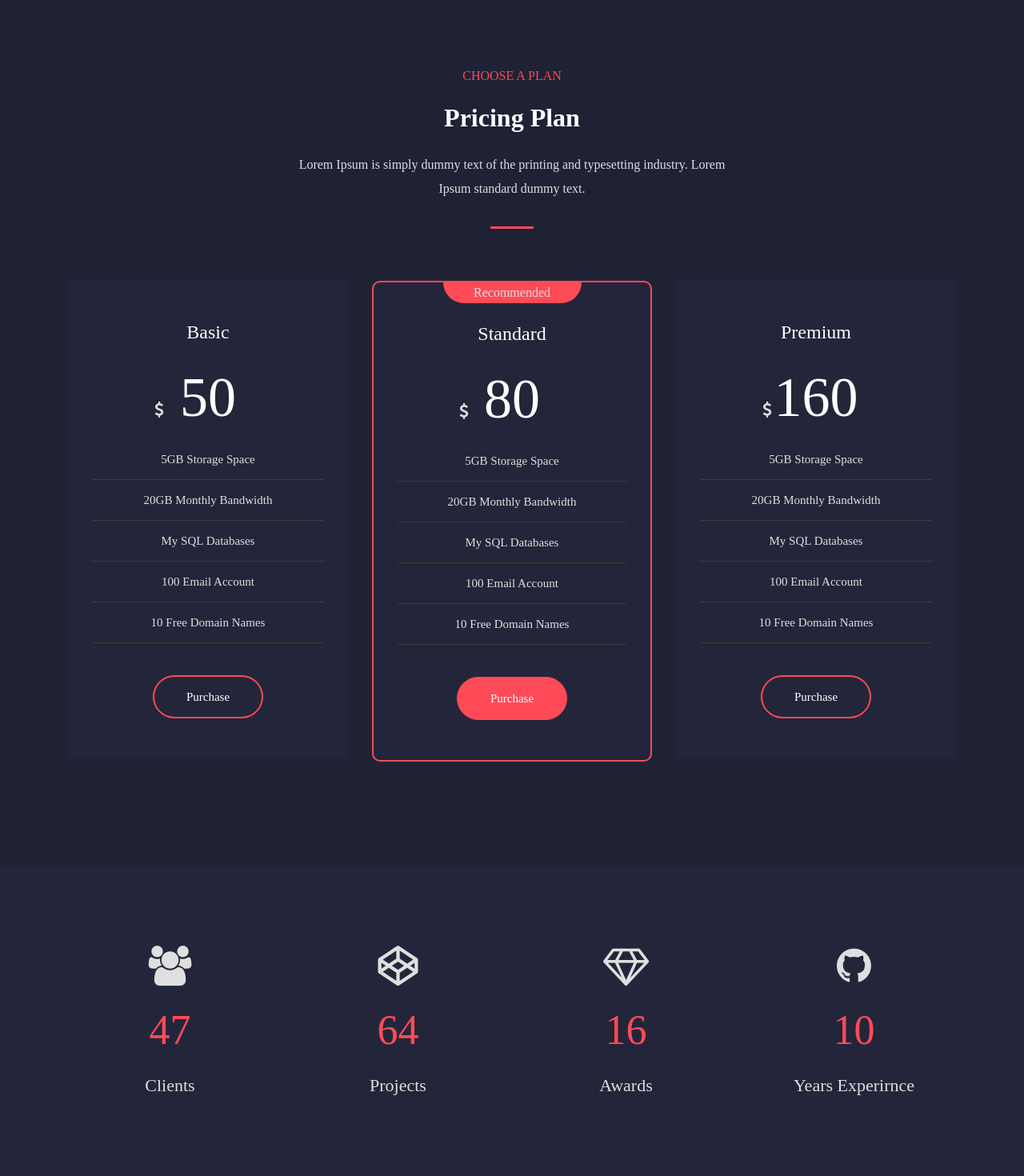
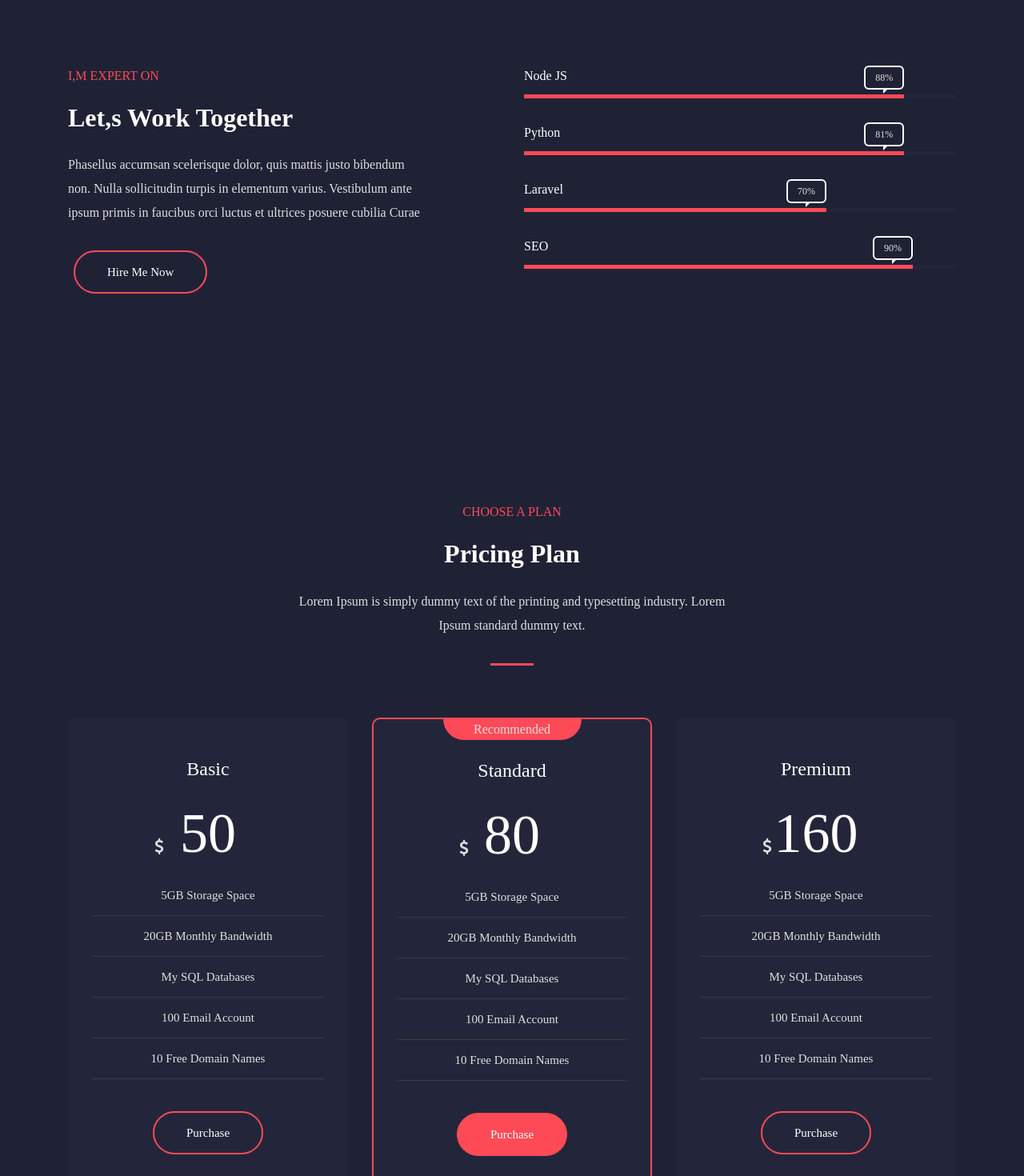
Before and after one commit to mcleanka/resume, a React (Create React App) app: page / in a window 1280 px wide. Shown: the part 5260-6730 px from the top of the page at 80% size. Built offline with nearby package versions, Linux system fonts and the light colour scheme.

Commit message:
Arranged components format

```diff
--- a/src/App.js
+++ b/src/App.js
@@ -12,6 +12,7 @@ import React from "react";
 import Statistics from "./components/Statistics";
 import Testimonial from "./components/Testimonial";
 import Partners from "./components/Partners";
+import Pricing from "./components/Princing";
 
 function App() {
   return (
@@ -20,12 +21,13 @@ function App() {
       <Introduction />
       <Services />
       <About />
-      {/* <Skills /> */}
       <Portfolio />
-      <Blog />
+      <Skills />
+      <Pricing />
       <Statistics />
       <Testimonial />
       <Partners />
+      <Blog />
       <Contact />
       <Footer />
       <BackToTop />
--- a/src/components/Blog.js
+++ b/src/components/Blog.js
@@ -1,15 +1,19 @@
 import React from 'react'
+
+import blog1 from "../assets/images/blog-1.jpg"
+import blog2 from "../assets/images/blog-2.jpg"
+import blog3 from "../assets/images/blog-3.jpg"
 
 function Blog() {
 	return (
 		<>
-			<section id="pricing" className="section-padding">
+			<section id="blog" className="section-padding">
 				<div className="container">
 					<div className="row justify-content-center">
 						<div className="col-lg-6">
-							<div className="section-title underline">
-								<span>CHOOSE A PLAN</span>
-								<h2>Pricing Plan<span className="span-inline"></span></h2>
+							<div className="section-title wow fadeInUp" data-wow-delay="0.2s">
+								<span>Latest Post</span>
+								<h2>Latest blog<span className="span-inline"></span></h2>
 								<p className="title-desc">
 									Lorem Ipsum is simply dummy text of the printing and typesetting
 									industry. Lorem Ipsum standard dummy text.
@@ -21,69 +25,106 @@ function Blog() {
 				<div className="container">
 					<div className="row justify-content-center">
 						<div className="col-lg-4 col-md-6">
-							<div
-								className="amike-pricing-table wow fadeInLeft"
-								data-wow-delay="0.2s"
-							>
-								<h4 className="type elementor-inline-editing">Basic</h4>
-								<div className="position-relative">
-									<h1 className="amike-price elementor-inline-editing">50</h1>
-									<span className="amike-currency fa fa-dollar"></span>
+							<div className="blog-item mb-50 wow fadeInLeft" data-wow-delay="0.2s">
+								<div className="blog-thumb">
+									<a href="single.html"
+									><img
+											src={blog1}
+											alt="Ten Secrets You Will Not Want To Know"
+										/></a>
 								</div>
-								<ul>
-									<li>5GB Storage Space</li>
-									<li>20GB Monthly Bandwidth</li>
-									<li>My SQL Databases</li>
-									<li>100 Email Account</li>
-									<li>10 Free Domain Names</li>
-								</ul>
-								<a className="elementor-inline-editing amike-btn bordered" href="javascript"
-								>Purchase</a
-								>
+								<div className="blog-content s-blog-content">
+									<div className="blog-meta mb-15">
+										<ul className="list-inline">
+											<li className="list-inline-item">
+												<i className="fa fa-user"></i>By<a href="javascript"> admin</a>
+											</li>
+											<li className="list-inline-item">
+												<i className="fa fa-calendar-o"></i>Tuesday
+											</li>
+											<li className="list-inline-item">
+												<i className="fa fa-comments"></i>3
+											</li>
+										</ul>
+									</div>
+									<h5>
+										<a href="single.html"
+										>Ten Secrets You Will Not Want To Know</a
+										>
+									</h5>
+									<a href="single.html"
+									>Read More<i className="fa fa-fw fa-arrow-circle-right"></i
+									></a>
+								</div>
 							</div>
 						</div>
 						<div className="col-lg-4 col-md-6">
-							<div
-								className="amike-pricing-table recommended wow fadeInLeft"
-								data-wow-delay="0.4s"
-							>
-								<h4 className="type elementor-inline-editing">Standard</h4>
-								<div className="position-relative">
-									<h1 className="amike-price elementor-inline-editing">80</h1>
-									<span className="amike-currency fa fa-dollar"></span>
+							<div className="blog-item mb-50 wow fadeInLeft" data-wow-delay="0.4s">
+								<div className="blog-thumb">
+									<a href="single.html"
+									><img
+											src={blog2}
+											alt="You&#8217;ve gotta dance like there&#8217;s nobody watching"
+										/></a>
 								</div>
-								<ul>
-									<li>5GB Storage Space</li>
-									<li>20GB Monthly Bandwidth</li>
-									<li>My SQL Databases</li>
-									<li>100 Email Account</li>
-									<li>10 Free Domain Names</li>
-								</ul>
-								<a className="elementor-inline-editing amike-btn bordered" href="javascript"
-								>Purchase</a
-								>
+								<div className="blog-content s-blog-content">
+									<div className="blog-meta mb-15">
+										<ul className="list-inline">
+											<li className="list-inline-item">
+												<i className="fa fa-user"></i>By<a href="javascript"> admin</a>
+											</li>
+											<li className="list-inline-item">
+												<i className="fa fa-calendar-o"></i>Wednesday
+											</li>
+											<li className="list-inline-item">
+												<i className="fa fa-comments"></i>3
+											</li>
+										</ul>
+									</div>
+									<h5>
+										<a href="single.html"
+										>You&#8217;ve gotta dance like there&#8217;s nobody
+											watching</a
+										>
+									</h5>
+									<a href="single.html"
+									>Read More<i className="fa fa-fw fa-arrow-circle-right"></i
+									></a>
+								</div>
 							</div>
 						</div>
 						<div className="col-lg-4 col-md-6">
-							<div
-								className="amike-pricing-table wow fadeInLeft"
-								data-wow-delay="0.6s"
-							>
-								<h4 className="type elementor-inline-editing">Premium</h4>
-								<div className="position-relative">
-									<h1 className="amike-price elementor-inline-editing">160</h1>
-									<span className="amike-currency fa fa-dollar"></span>
+							<div className="blog-item mb-50 wow fadeInLeft" data-wow-delay="0.6s">
+								<div className="blog-thumb">
+									<a href="single.html"
+									><img
+											src={blog3}
+											alt="I must explain to you how all this mistaken idea"
+										/></a>
 								</div>
-								<ul>
-									<li>5GB Storage Space</li>
-									<li>20GB Monthly Bandwidth</li>
-									<li>My SQL Databases</li>
-									<li>100 Email Account</li>
-									<li>10 Free Domain Names</li>
-								</ul>
-								<a className="elementor-inline-editing amike-btn bordered" href="javascript"
-								>Purchase</a
-								>
+								<div className="blog-content s-blog-content">
+									<div className="blog-meta mb-15">
+										<ul className="list-inline">
+											<li className="list-inline-item">
+												<i className="fa fa-user"></i>By<a href="javascript"> admin</a>
+											</li>
+											<li className="list-inline-item">
+												<i className="fa fa-calendar-o"></i>Saturday
+											</li>
+											<li className="list-inline-item">
+												<i className="fa fa-comments"></i>3
+											</li>
+										</ul>
+									</div>
+									<h5>
+										<a href="single.html"
+										>I must explain to you how all this mistaken idea</a
+										>
+									</h5>
+									<a href="single.html"
+									>Read More<i className="fa fa-fw fa-arrow-circle-right"></i
+									></a>
+								</div>
 							</div>
 						</div>
 					</div>
--- /dev/null
+++ b/src/components/Princing.js
@@ -0,0 +1,96 @@
+import React from 'react'
+
+function Pricing() {
+	return (
+		<>
+			<section id="pricing" className="section-padding">
+				<div className="container">
+					<div className="row justify-content-center">
+						<div className="col-lg-6">
+							<div className="section-title underline">
+								<span>CHOOSE A PLAN</span>
+								<h2>Pricing Plan<span className="span-inline"></span></h2>
+								<p className="title-desc">
+									Lorem Ipsum is simply dummy text of the printing and typesetting
+									industry. Lorem Ipsum standard dummy text.
+								</p>
+							</div>
+						</div>
+					</div>
+				</div>
+				<div className="container">
+					<div className="row justify-content-center">
+						<div className="col-lg-4 col-md-6">
+							<div
+								className="amike-pricing-table wow fadeInLeft"
+								data-wow-delay="0.2s"
+							>
+								<h4 className="type elementor-inline-editing">Basic</h4>
+								<div className="position-relative">
+									<h1 className="amike-price elementor-inline-editing">50</h1>
+									<span className="amike-currency fa fa-dollar"></span>
+								</div>
+								<ul>
+									<li>5GB Storage Space</li>
+									<li>20GB Monthly Bandwidth</li>
+									<li>My SQL Databases</li>
+									<li>100 Email Account</li>
+									<li>10 Free Domain Names</li>
+								</ul>
+								<a className="elementor-inline-editing amike-btn bordered" href="javascript"
+								>Purchase</a
+								>
+							</div>
+						</div>
+						<div className="col-lg-4 col-md-6">
+							<div
+								className="amike-pricing-table recommended wow fadeInLeft"
+								data-wow-delay="0.4s"
+							>
+								<h4 className="type elementor-inline-editing">Standard</h4>
+								<div className="position-relative">
+									<h1 className="amike-price elementor-inline-editing">80</h1>
+									<span className="amike-currency fa fa-dollar"></span>
+								</div>
+								<ul>
+									<li>5GB Storage Space</li>
+									<li>20GB Monthly Bandwidth</li>
+									<li>My SQL Databases</li>
+									<li>100 Email Account</li>
+									<li>10 Free Domain Names</li>
+								</ul>
+								<a className="elementor-inline-editing amike-btn bordered" href="javascript"
+								>Purchase</a
+								>
+							</div>
+						</div>
+						<div className="col-lg-4 col-md-6">
+							<div
+								className="amike-pricing-table wow fadeInLeft"
+								data-wow-delay="0.6s"
+							>
+								<h4 className="type elementor-inline-editing">Premium</h4>
+								<div className="position-relative">
+									<h1 className="amike-price elementor-inline-editing">160</h1>
+									<span className="amike-currency fa fa-dollar"></span>
+								</div>
+								<ul>
+									<li>5GB Storage Space</li>
+									<li>20GB Monthly Bandwidth</li>
+									<li>My SQL Databases</li>
+									<li>100 Email Account</li>
+									<li>10 Free Domain Names</li>
+								</ul>
+								<a className="elementor-inline-editing amike-btn bordered" href="javascript"
+								>Purchase</a
+								>
+							</div>
+						</div>
+					</div>
+				</div>
+			</section>
+		</>
+	)
+}
+
+export default Pricing
--- a/src/components/Skills.js
+++ b/src/components/Skills.js
@@ -7,7 +7,7 @@ function Skills() {
 				<div className="container">
 					<div className="row justify-content-center">
 						<div className="col-lg-5 my-auto wow fadeInUp" data-wow-delay="0.2s">
-							<div className="section-title mb-lg-0 mb-md-5" style="text-align: left">
+							<div className="section-title mb-lg-0 mb-md-5" style={{ textAlign: "left" }}>
 								<span>i,m expert on</span>
 								<h2>Let,s Work Together<span></span></h2>
 								<p>
@@ -16,8 +16,8 @@ function Skills() {
 									ante ipsum primis in faucibus orci luctus et ultrices posuere
 									cubilia Curae
 								</p>
-								<div style="text-align: left">
-									<a className="amike-btn bordered mt-3" href="#"> Hire Me Now</a>
+								<div style={{ textAlign: "left" }}>
+									<a className="amike-btn bordered mt-3" href="javascript"> Hire Me Now</a>
 								</div>
 							</div>
 						</div>
@@ -26,7 +26,7 @@ function Skills() {
 								<p>Node JS</p>
 								<div
 									className="skill-bar wow slideInLeft animated"
-									style="width: 88%"
+									style={{ width: "88%" }}
 								>
 									<span className="skill-count">88%</span>
 								</div>
@@ -35,7 +35,7 @@ function Skills() {
 								<p>Python</p>
 								<div
 									className="skill-bar wow slideInLeft animated"
-									style="width: 81%"
+									style={{ width: "88%" }}
 								>
 									<span className="skill-count">81%</span>
 								</div>
@@ -44,7 +44,7 @@ function Skills() {
 								<p>Laravel</p>
 								<div
 									className="skill-bar wow slideInLeft animated"
-									style="width: 70%"
+									style={{ width: "70%" }}
 								>
 									<span className="skill-count">70%</span>
 								</div>
@@ -53,7 +53,7 @@ function Skills() {
 								<p>SEO</p>
 								<div
 									className="skill-bar wow slideInLeft animated"
-									style="width: 90%"
+									style={{ width: "90%" }}
 								>
 									<span className="skill-count">90%</span>
 								</div>
```
Also changed, not shown: src/components/Testimonial.js (+7 -5 lines).
